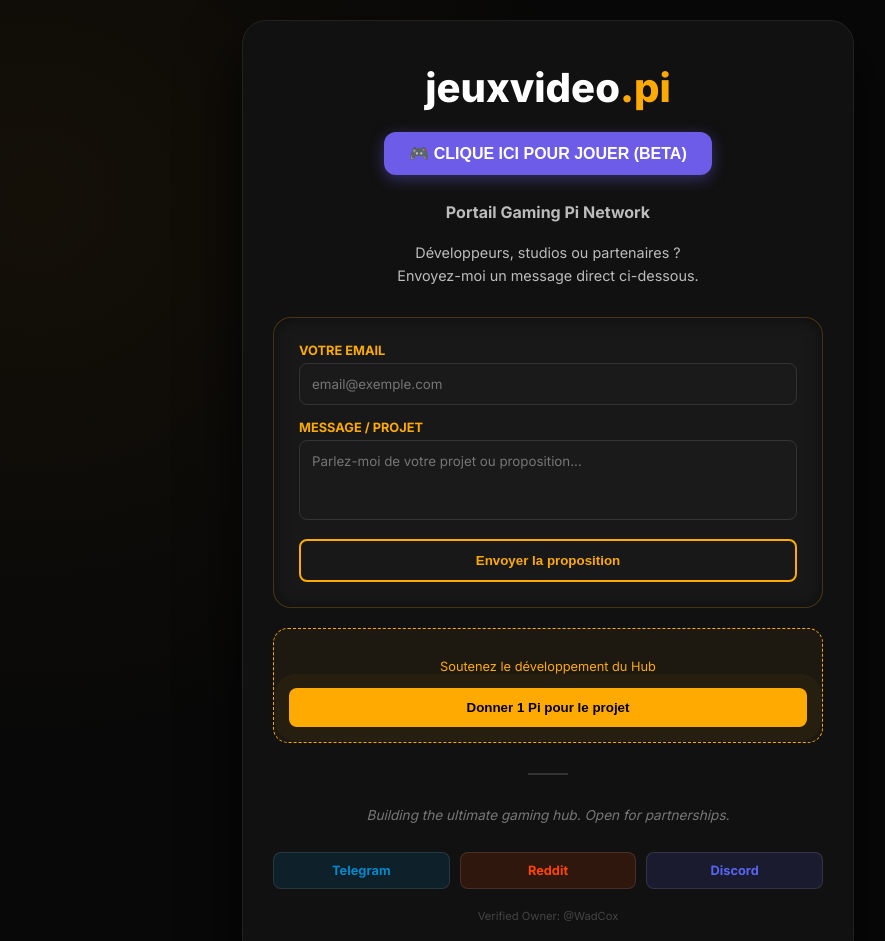
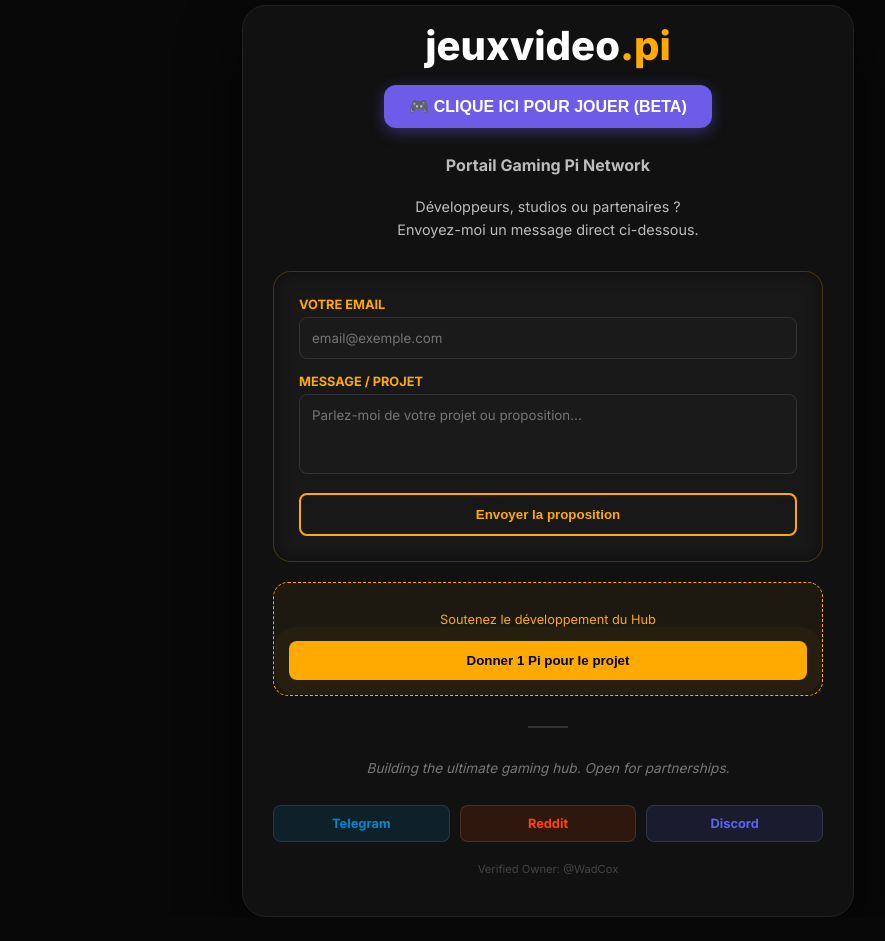
Before and after one commit to Wadcox44/Pi-domains-jeuxvideo, a plain HTML site: page index.html in a window 1280 px wide. Shown: the top 941 px of the page, without its empty margins (92-977 px from the left). After the commit the page ends 917 px from the top, so only its background shows below. Drawn offline with Linux system fonts and the light colour scheme; a script that the page names is missing.

Commit message:
Update index.html

```diff
--- a/index.html
+++ b/index.html
@@ -17,14 +17,12 @@
       body {
     font-family: 'Inter', sans-serif;
     background-color: var(--bg-dark);
-            background-image: radial-gradient(circle at 10% 20%, rgba(255, 170, 0, 0.05) 0%, transparent 40%);
     color: #ffffff;
     display: flex;
     justify-content: center;
-            align-items: center;
-            min-height: 100vh;
+    align-items: flex-start; /* Aligne en haut */
     margin: 0;
-            padding: 20px;
+    padding-top: 5px; /* Réduit l'espace tout en haut au strict minimum */
 }
 
         .container {
@@ -38,7 +36,13 @@
     text-align: center;
 }
 
-        h1 { font-size: 2.5em; margin-bottom: 20px; font-weight: 800; }
+        h1 {
+    font-size: 2.5em;
+    margin-top: 0 !important; /* Force la suppression de l'espace haut */
+    padding-top: 0;
+    margin-bottom: 15px;
+    font-weight: 800;
+}
         .pi-text { color: var(--pi-gold); }
         p { color: #bcbcbc; line-height: 1.6; }
 
```
Lines whose indentation alone changed are shown as unchanged.
